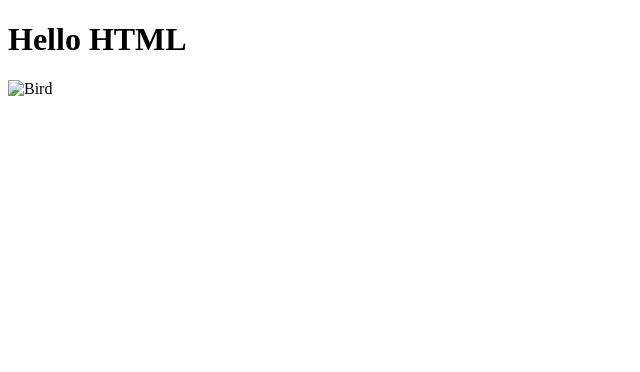
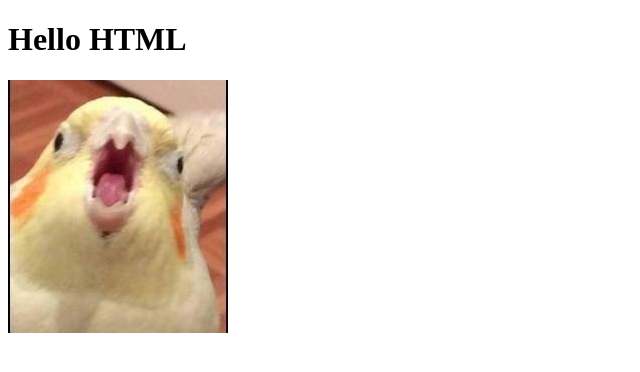
Before and after one commit to lohynsofia/SS_hw_course, a plain HTML site: page index.html in a window 1280 px wide. Shown: the whole page, without its empty margins (0-640 px from the left). Drawn offline with Linux system fonts and the light colour scheme; the site is published under a folder, as on GitHub Pages, so addresses that start at the root find nothing.

Commit message:
fixed img

```diff
--- a/index.html
+++ b/index.html
@@ -12,7 +12,7 @@
     <h1>
         Hello HTML
     </h1>
-    <img src="/image/bird1.PNG" alt="Bird">
+    <img src="image/bird1.PNG" alt="Bird"/>
 </body>
 
 </html>
```
